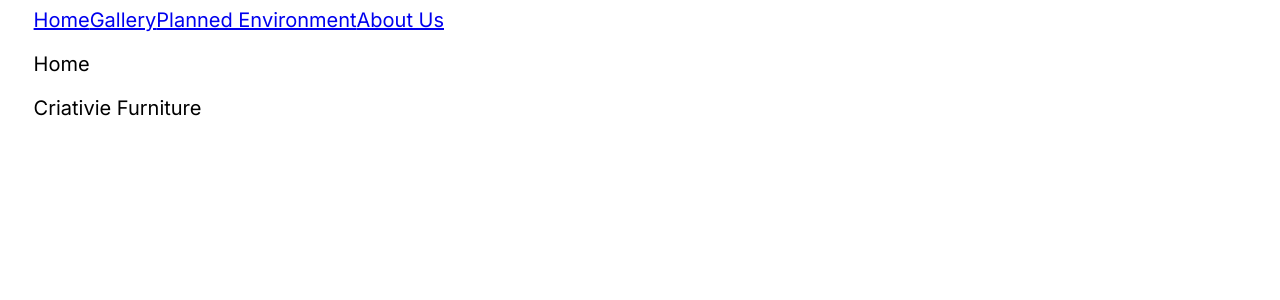
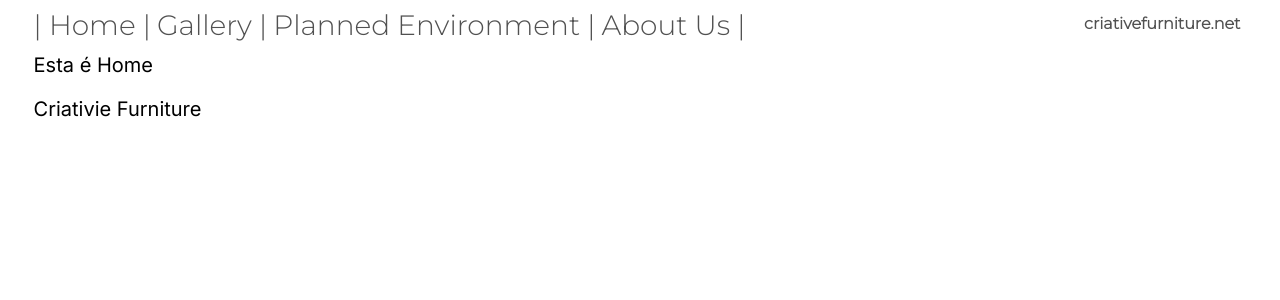
Before and after one commit to cristijung/criative-furniture, a React (Create React App) app: page / in a window 1280 px wide. Shown: the top 300 px of the page. Built offline with nearby package versions, Linux system fonts and the light colour scheme.

Commit message:
menu bar e posicionamento prontos - roteamento pronto

```diff
--- a/public/index.html
+++ b/public/index.html
@@ -8,6 +8,9 @@
     <link rel="preconnect" href="https://fonts.googleapis.com">
     <link rel="preconnect" href="https://fonts.gstatic.com" crossorigin>
     <link href="https://fonts.googleapis.com/css2?family=Inter&display=swap" rel="stylesheet">
+    <link rel="preconnect" href="https://fonts.googleapis.com">
+    <link rel="preconnect" href="https://fonts.gstatic.com" crossorigin>
+    <link href="https://fonts.googleapis.com/css2?family=Montserrat:wght@300&display=swap" rel="stylesheet">
     <title>Criative Furniture</title>
   </head>
   <body>
--- a/src/components/atoms/itemMenu/ItemMenu.module.scss
+++ b/src/components/atoms/itemMenu/ItemMenu.module.scss
@@ -0,0 +1,12 @@
+
+.menu {
+    font-family: 'Montserrat', sans-serif;
+    font-size: 1.4em;
+    margin-right: 6px;
+    text-decoration: none;
+    color: var(--color-one-text);
+}
+
+.menu:hover {
+    color: var(--color-two-text);
+}
--- a/src/components/atoms/itemMenu/ItemMenu.tsx
+++ b/src/components/atoms/itemMenu/ItemMenu.tsx
@@ -1,12 +1,12 @@
 import { Link } from "react-router-dom";
 import { ItemMenuProps } from "../../../types/interfaces";
-//import styles from './ItemMenu.module.scss'
+import styles from './ItemMenu.module.scss'
 
 export default function ItemMenu({ children, to}: ItemMenuProps) {
     return (
         <>
-        <Link to={to}>
-            {children}
+        <Link to={to} className={styles.menu}>
+            {children} |
         </Link>
 
         </>
--- /dev/null
+++ b/src/components/atoms/urlMenu/UrlMenu.module.scss
@@ -0,0 +1,13 @@
+
+.menu {
+    font-family: 'Montserrat', sans-serif;
+    font-size: 0.8em;
+    font-weight: 600;
+    margin-right: 6px;
+    text-decoration: none;
+    color: var(--color-one-text);
+    display: flex;
+    flex-direction: row;
+    justify-content: flex-end;
+    margin-top: -28px;
+}
--- /dev/null
+++ b/src/components/atoms/urlMenu/UrlMenu.tsx
@@ -0,0 +1,14 @@
+import { Link } from "react-router-dom";
+import { UrlMenuProps } from "../../../types/interfaces";
+import styles from './UrlMenu.module.scss'
+
+export default function UrlMenu({ children, to}: UrlMenuProps) {
+    return (
+        <>
+        <Link to={to} className={styles.menu}>
+            {children}
+        </Link>
+
+        </>
+    )
+}
--- /dev/null
+++ b/src/components/molecules/menuBar/MenuBar.module.scss
@@ -0,0 +1,6 @@
+.section {
+    width: 100%;
+
+    flex-direction: row;
+
+}
--- a/src/components/molecules/menuBar/ManuBar.tsx
+++ b/src/components/molecules/menuBar/MenuBar.tsx
@@ -1,16 +1,18 @@
 import ItemMenu from "../../atoms/itemMenu/ItemMenu";
+import UrlMenu from "../../atoms/urlMenu/UrlMenu";
+import styles from './MenuBar.module.scss';
 
 
 export default function MenuBar() {
     return(
         <>
-        <div>
-            <ItemMenu to='/'>Home</ItemMenu>
+        <section className={styles.section}>
+            <ItemMenu to='/'>| Home</ItemMenu>
             <ItemMenu to='/gallery'>Gallery</ItemMenu>
             <ItemMenu to='/planned'>Planned Environment</ItemMenu>
             <ItemMenu to='/about'>About Us</ItemMenu>
-        </div>
-
+            <UrlMenu to='/'>criativefurniture.net</UrlMenu>
+        </section>
         </>
     )
 }
--- a/src/components/pages/home/home.tsx
+++ b/src/components/pages/home/home.tsx
@@ -2,7 +2,7 @@
 export default function Home() {
     return(
         <>
-        <p>Home</p>
+        <p>Esta é Home</p>
         </>
     )
 }
--- a/src/components/templates/TemplateUm.tsx
+++ b/src/components/templates/TemplateUm.tsx
@@ -1,6 +1,6 @@
 import { BrowserRouter, Routes, Route } from "react-router-dom";
 
-import MenuBar from "../molecules/menuBar/ManuBar";
+import MenuBar from "../molecules/menuBar/MenuBar";
 import Home from "../pages/home/home";
 import Gallery from "../pages/gallery/gallery";
 import Planned from "../pages/planned/planned";
--- a/src/types/interfaces.ts
+++ b/src/types/interfaces.ts
@@ -3,3 +3,8 @@ export interface ItemMenuProps {
     children: React.ReactNode;
     to: string;
 }
+
+export interface UrlMenuProps {
+    children: React.ReactNode;
+    to: string;
+}
```
